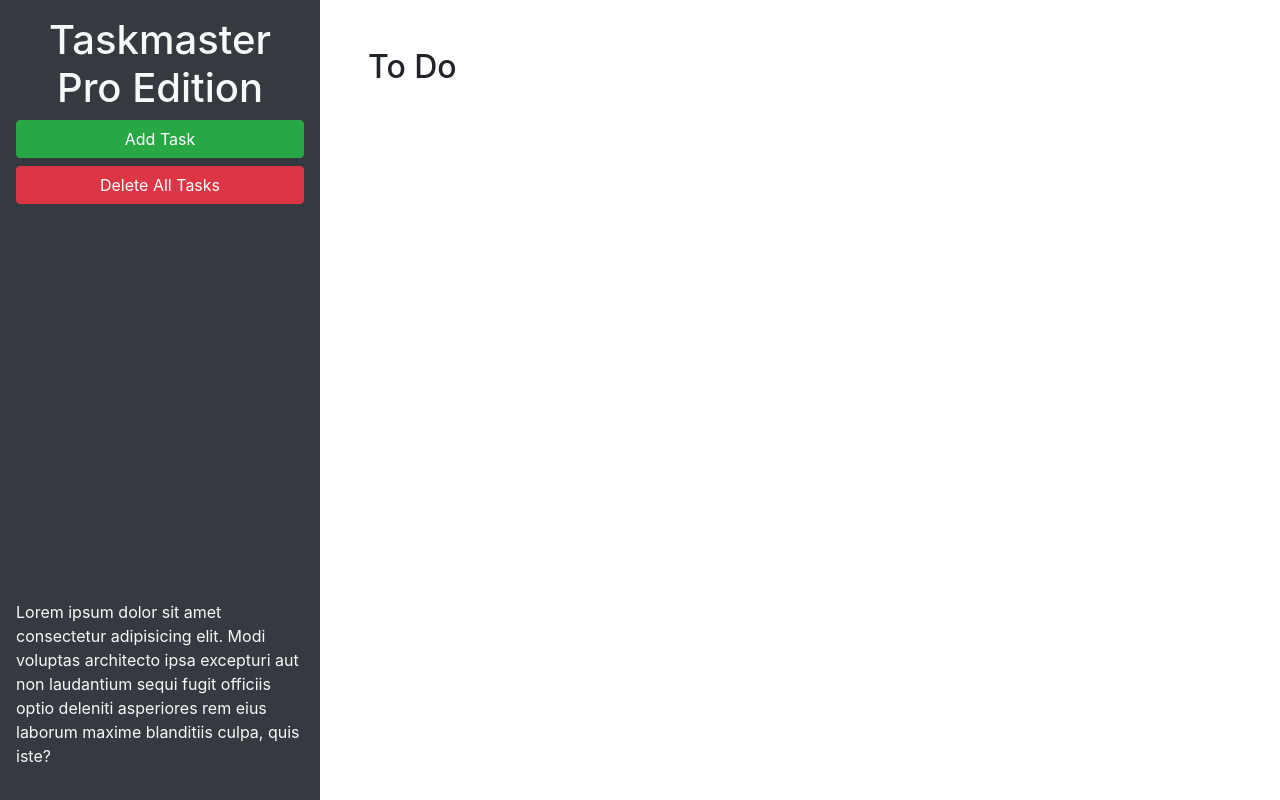
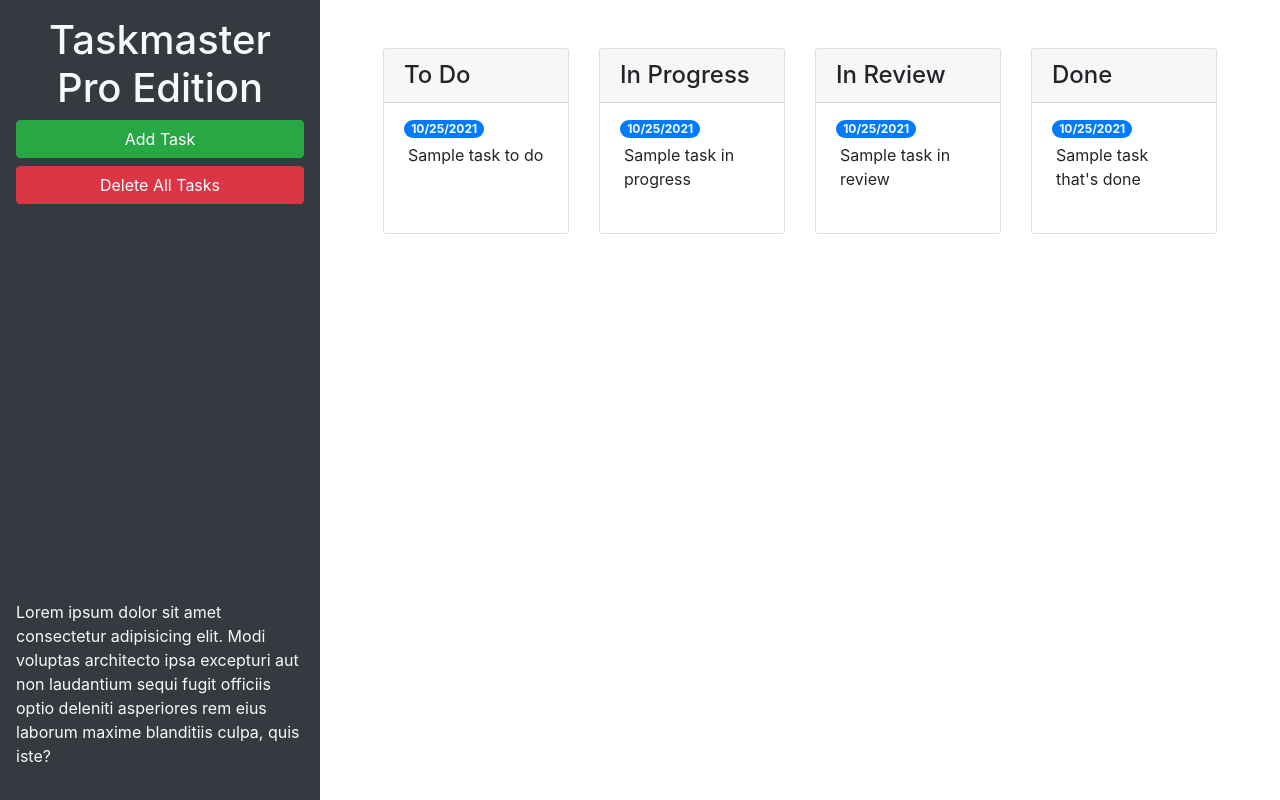
Before and after one commit to jazzminsharee/taskmaster-pro, a plain HTML site: page index.html in a window 1280 px wide. Drawn offline with nearby package versions, Linux system fonts and the light colour scheme.

Commit message:
add columns and updated modal in html with bootstrap

```diff
--- a/index.html
+++ b/index.html
@@ -24,12 +24,63 @@
       </p>
     </header>
     <main class="col-12 col-lg-9">
-      <div class="m-5">
-        <h2>To Do</h2>
-        <ul id="list-toDo" class="list-group"> </ul>
+      <div class="m-5 row justify-content-around">
+        <!-- todo start -->
+        <div class="col-12 col-md-6 col-xl-3 mb-3">
+          <div class="card">
+            <h4 class="card-header">To Do</h4>
+            <ul id="list-toDo" class="list-group list-group-flush">
+              <li class="list-group-item">
+                <span class="badge badge-primary badge-pill">10/25/2021</span>
+                <p class="m-1">Sample task to do</p>
+              </li>
+            </ul>
+          </div>
+        </div>
+        <!-- todo end -->
+        <!-- in progress start -->
+        <div class="col-12 col-md-6 col-xl-3 mb-3">
+          <div class="card">
+            <h4 class="card-header"> In Progress</h4>
+            <ul id="list-inProgress" class="list-group list-group-flush">
+              <li class="list-group-item">
+                <span class="badge badge-primary badge-pill">10/25/2021</span>
+                <p class="m-1">Sample task in progress</p>
+              </li>
+            </ul>
+          </div>
+        </div>
+        <!-- in progress end -->
+        <!-- in review start -->
+        <div class="col-12 col-md-6 col-xl-3 mb-3">
+          <div class="card">
+            <h4 class="card-header">In Review</h4>
+            <ul id="list-inReview" class="list-group list-group-flush">
+              <li class="list-group-item">
+                <span class="badge badge-primary badge-pill">10/25/2021</span>
+                <p class="m-1">Sample task in review</p>
+              </li>
+            </ul>
+          </div>
+        </div>
+        <!-- in review end -->
+        <!-- done start -->
+        <div class="col-12 col-md-6 col-xl-3 mb-3">
+          <div class="card">
+            <h4 class="card-header">Done</h4>
+            <ul id="list-done" class="list-group list-group-flush">
+              <li class="list-group-item">
+                <span class="badge badge-primary badge-pill">10/25/2021</span>
+                <p class="m-1">Sample task that's done</p>
+              </li>
+            </ul>
+          </div>
+        </div>
+        <!-- done end -->
       </div>
     </main>
   </div>
+
 
   <!-- Modal -->
   <div class="modal fade" id="task-form-modal" tabindex="-1" role="dialog" aria-labelledby="task-form-modal"
@@ -46,11 +97,11 @@
           <form>
             <div class="form-group">
               <label for="modalTaskDescription">Task description</label>
-              <textarea id="modalTaskDescription" rows="3"></textarea>
+              <textarea id="modalTaskDescription" rows="3" class="form-control"></textarea>
             </div>
             <div class="form-group">
               <label for="modalDueDate">Due date</label>
-              <input type="text" id="modalDueDate" placeholder="mm/dd/yyyy" autocomplete="off" />
+              <input type="text" class="form-control" id="modalDueDate" placeholder="mm/dd/yyyy" autocomplete="off" />
             </div>
           </form>
         </div>
```
